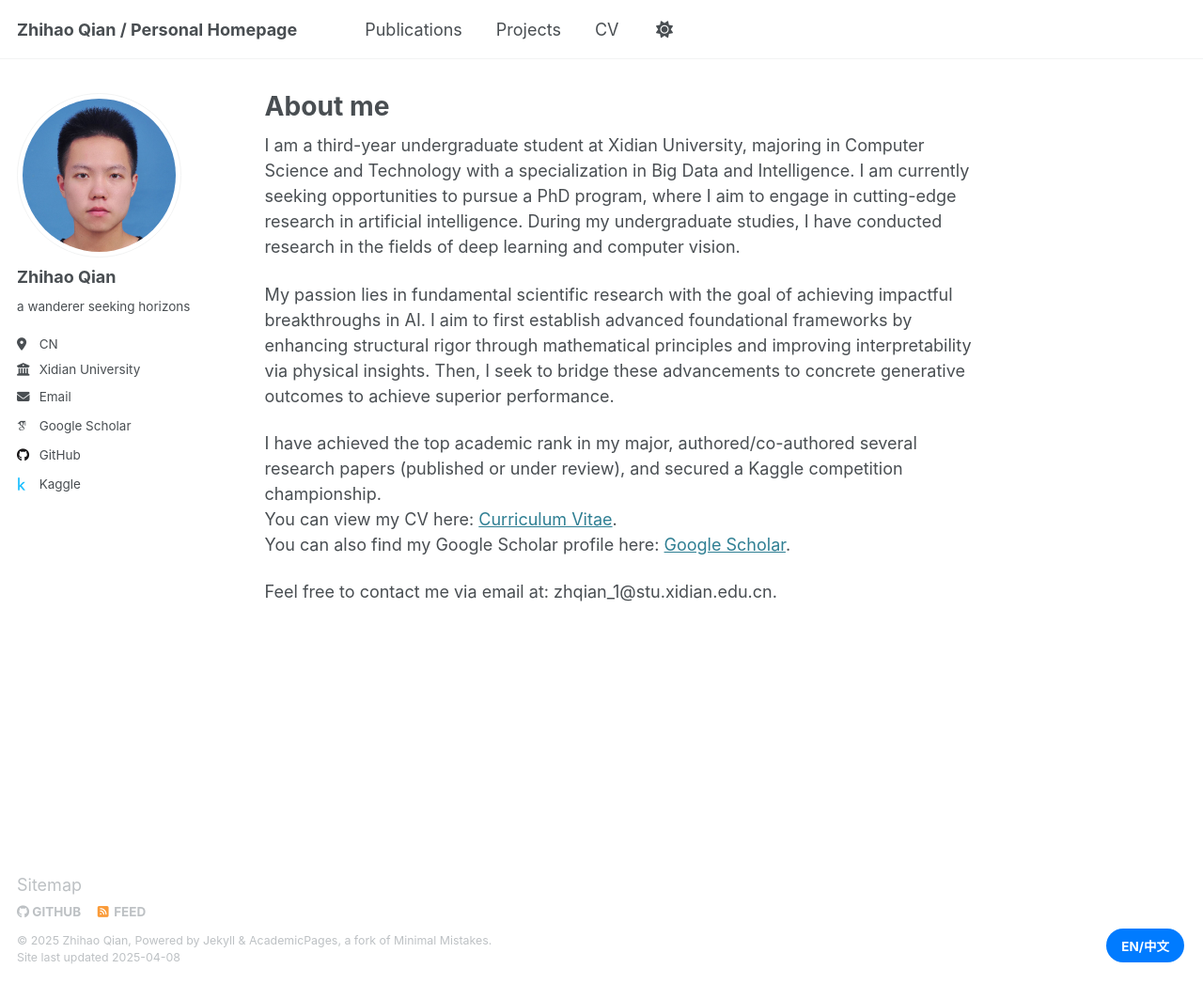
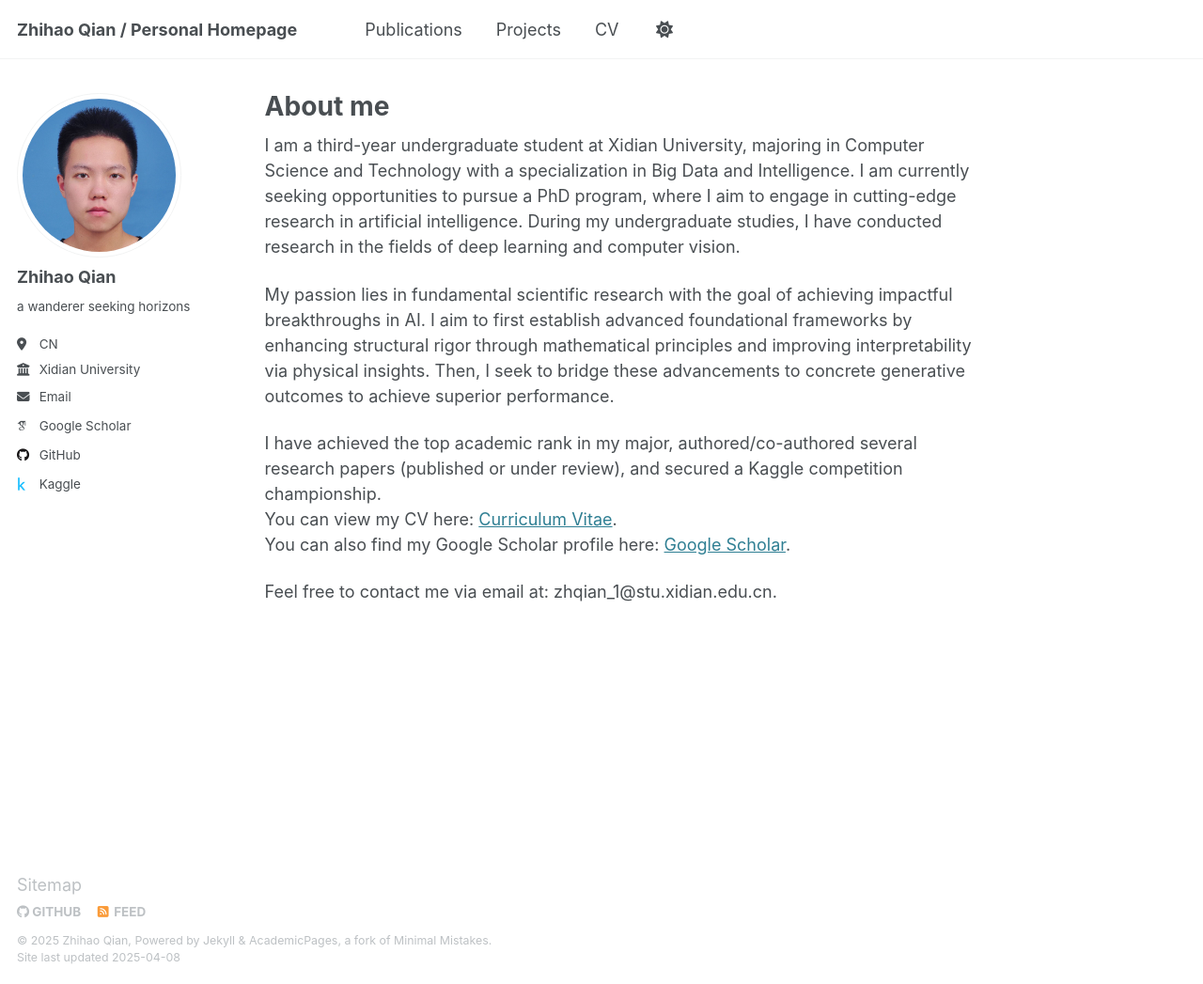
Before and after one commit to Dualego00/Dualego00.github.io, a Jekyll site: the page built from _pages/about.md, in a window 1280 px wide and 1047 px high. Shown: the whole window at 94% size. Built offline with Jekyll 4.4.1, drawn with Linux system fonts in a browser that asks for light colours; some web fonts are replaced.

Commit message:
conceal language button

```diff
--- a/_layouts/default.html
+++ b/_layouts/default.html
@@ -26,7 +26,7 @@ layout: compress
     </div>
 
     {% include scripts.html %}
-    {% include language-switcher.html %}
+    {% comment %}{% include language-switcher.html %}{% endcomment %}
 
   </body>
 </html>
```
